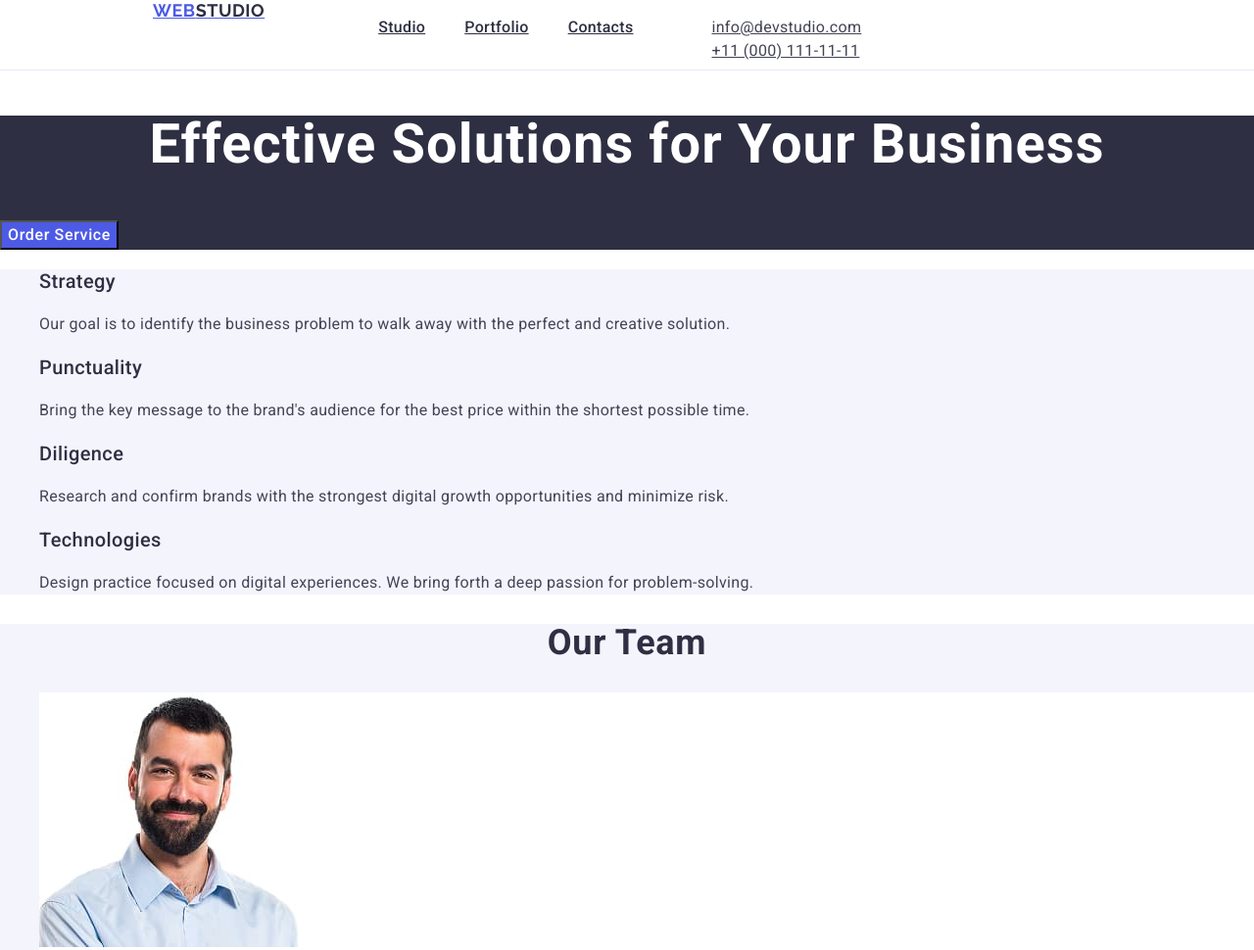
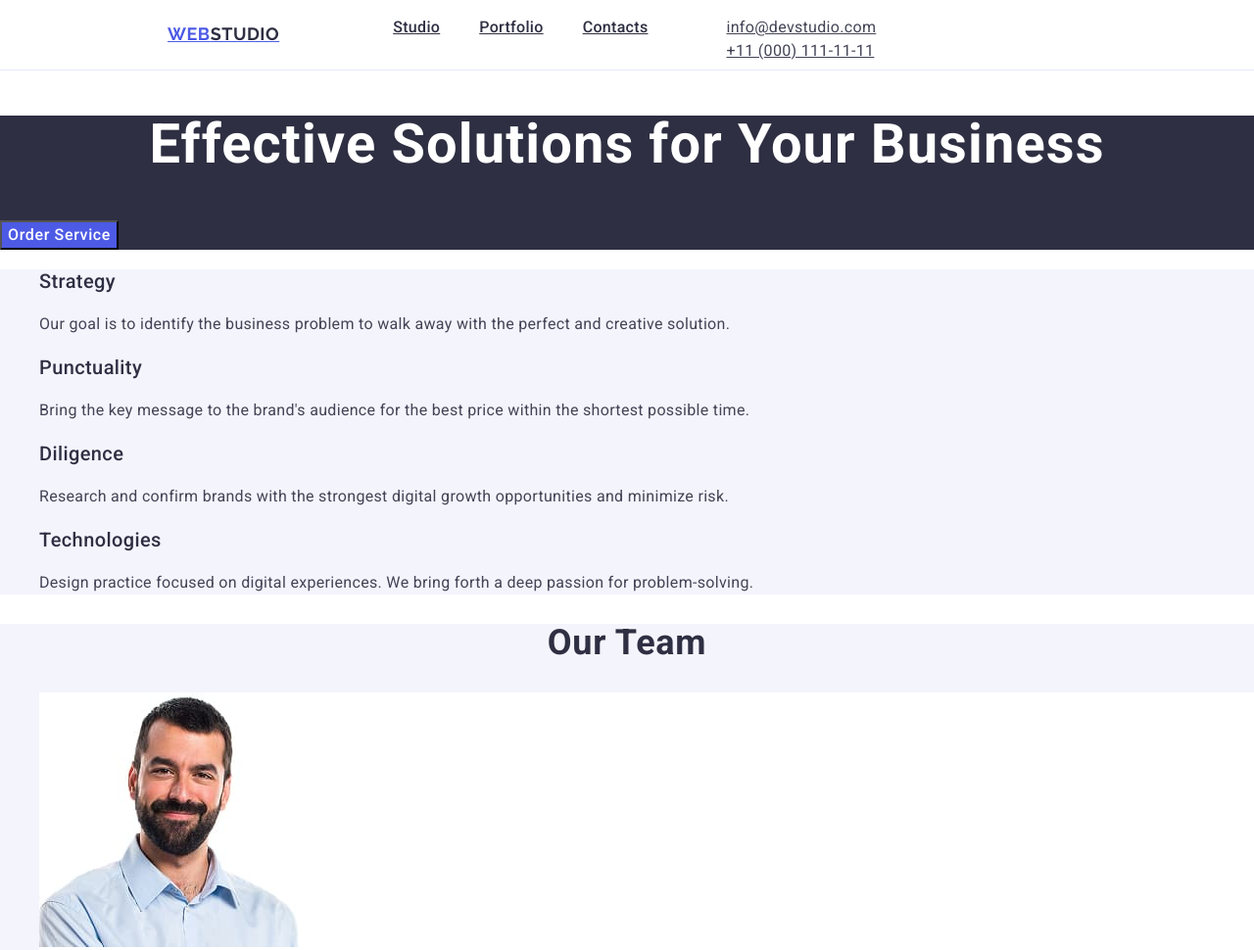
Before and after one commit to Rocket-Pixie/goit-markup-hw-03, a plain HTML site: page index.html in a window 1280 px wide. Shown: the top 970 px of the page at 98% size. Drawn offline with nearby package versions, Linux system fonts and the light colour scheme.

Commit message:
hw3headers_test

```diff
--- a/css/styles.css
+++ b/css/styles.css
@@ -21,6 +21,8 @@ ul{
     text-transform: uppercase;
     color:#4d5ae5;
     margin-right: 76px;
+    margin-left: 156px;
+    margin-top: 24px;
 } /*Логотип сайту*/
 .span_studio{
     color: #2e2f42;
@@ -33,6 +35,8 @@ letter-spacing: 0.02em;
 color: #2e2f42;
 gap: 40px;
 margin-right: 40px;
+margin-top: 24px;
+align-items: center;
 
 }
 .nav_link:last-child{
@@ -50,8 +54,9 @@ margin-right: 40px;
     font-style: normal;
     color: #404bbf;
 }/*Навігація сайту*/
-.header_adres{
+.header_adress{
     font-style: normal;
+
 }
 .header_contacts{
     font-weight: 400;
@@ -59,7 +64,8 @@ font-size: 16px;
 line-height: 1.5;
 letter-spacing: 0.02em;
 color: #434455;
-
+margin-top: 24px;
+align-items: flex-end;
 }
 .header_contacts:hover{
     font-weight: 400;
@@ -163,15 +169,17 @@ color: #2e2f42;
      color: #f4f4fd;
     } /*спан"STUDIO"*/
     .main_header{
-         border-bottom: 1px solid #e7e9fc;
-         width: 1440px;
-         height: 72px;
+
     }
 .header_box{
     display: flex;
-    width: 1158px;
+    width: 1440px;
+    height: 72px;
     margin: 0 auto;
     padding: 0 15px;
+    border-bottom: 1px solid #e7e9fc;
+    width: 1440px;
+    height: 72px;
 }
 .header_nav{
     display: flex;
@@ -180,4 +188,6 @@ align-items: flex-start;
 }
 .nav_link_list{
 display: flex;
+
+align-items: center;
 }
--- a/index.html
+++ b/index.html
@@ -28,7 +28,7 @@
         <li><a class="nav_link" href="">Contacts</a></li>
         </ul>
         </nav>
-        <address class="header_adres">
+        <address class="header_adress">
             <ul>
             <li>
             <a class="header_contacts" href="mailto:info@devstudio.com">info@devstudio.com</a> <br>
```
